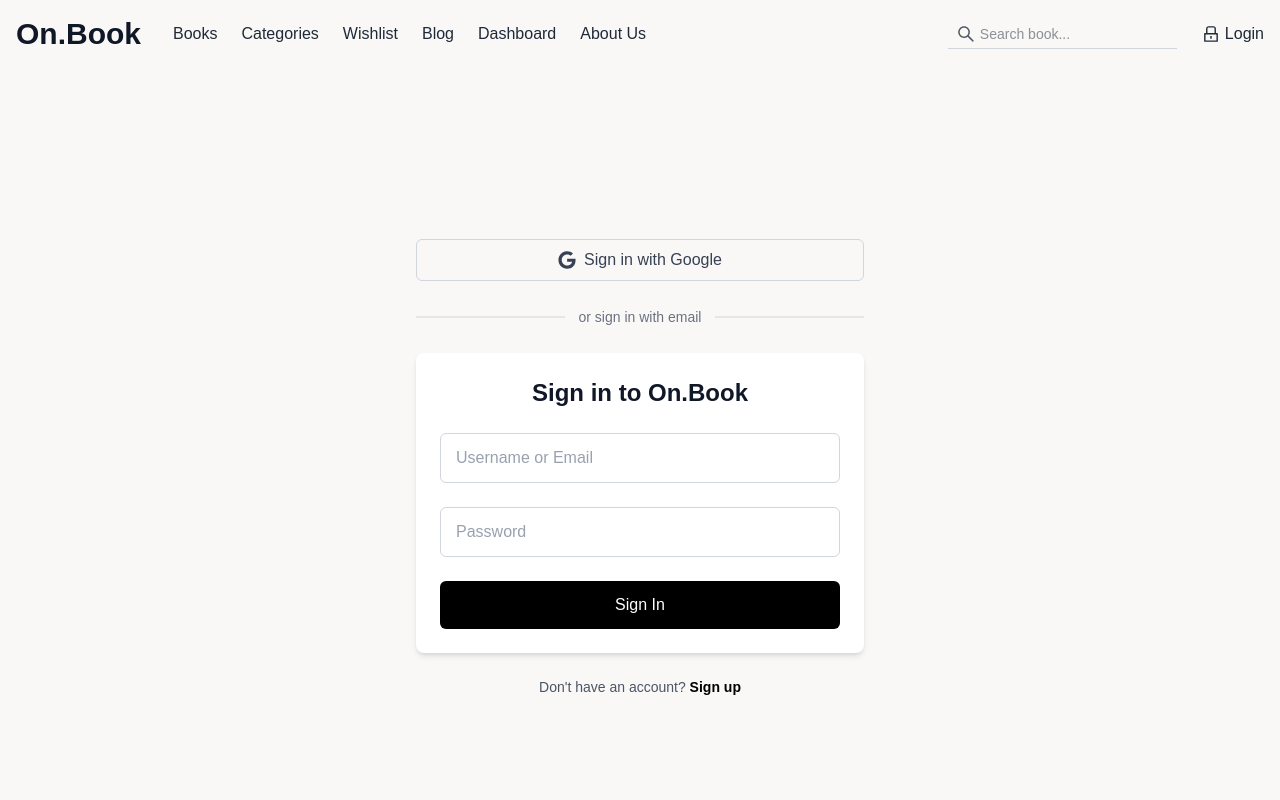
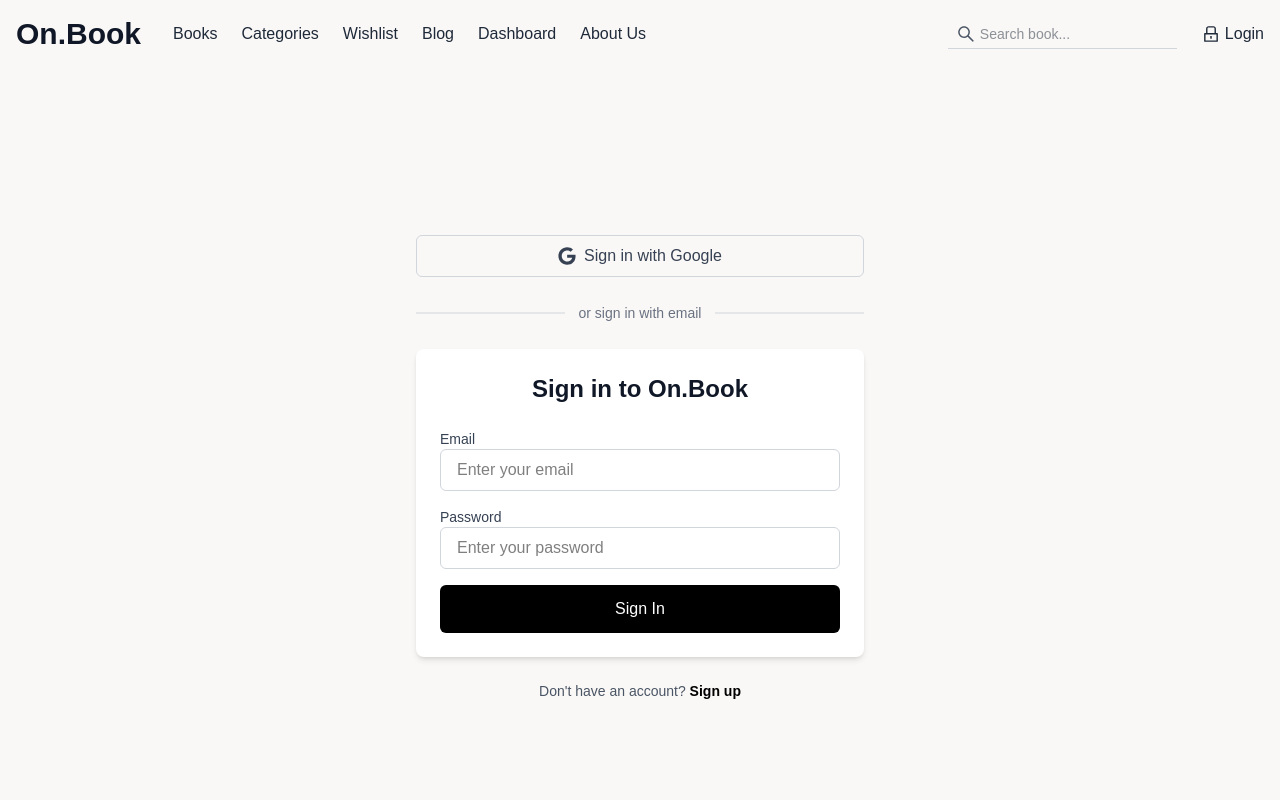
Before and after one commit to ashiqur-russel/On-Book-Client, a React (Vite) app: page /signin in a window 1280 px wide. Shown: the top 800 px of the page. Built offline with nearby package versions, Linux system fonts and the light colour scheme; a web font is replaced by a local one.

Commit message:
Signin functionality and Error page

```diff
--- a/package.json
+++ b/package.json
@@ -18,6 +18,7 @@
     "jwt-decode": "^4.0.0",
     "react": "^18.3.1",
     "react-dom": "^18.3.1",
+    "react-hook-form": "^7.54.2",
     "react-icons": "^5.4.0",
     "react-redux": "^9.2.0",
     "react-router": "^7.1.3",
--- a/src/components/utils/OnForm.tsx
+++ b/src/components/utils/OnForm.tsx
@@ -1,4 +1,4 @@
-import React from "react";
+import { Control } from "react-hook-form";
 import OnInputField from "./OnInputField";
 
 interface FormProps {
@@ -7,16 +7,19 @@ interface FormProps {
     label: string;
     type: string;
     name: string;
-    required?: boolean;
+    placeholder?: string;
   }[];
   buttonText: string;
-  onSubmit: (e: React.FormEvent<HTMLFormElement>) => void;
+  // eslint-disable-next-line @typescript-eslint/no-explicit-any
+  control: Control<any>;
+  onSubmit: () => void;
 }
 
 const OnForm: React.FC<FormProps> = ({
   title,
   fields,
   buttonText,
+  control,
   onSubmit,
 }) => {
   return (
@@ -25,18 +28,24 @@ const OnForm: React.FC<FormProps> = ({
         {title}
       </h2>
 
-      <form onSubmit={onSubmit} className="space-y-4">
-        {fields.map((field, index) => (
+      <form onSubmit={onSubmit} className="space-y-4 text-black">
+        {fields.map((field, index) => {
+          return (
             <OnInputField
               key={index}
               type={field.type}
               name={field.name}
-            required={field.required}
               label={field.label}
+              placeholder={field.placeholder}
+              control={control}
             />
-        ))}
+          );
+        })}
 
-        <button className="w-full bg-black text-white py-3 rounded-md hover:bg-gray-800 transition">
+        <button
+          type="submit"
+          className="w-full bg-black text-white py-3 rounded-md hover:bg-gray-800 transition"
+        >
           {buttonText}
         </button>
       </form>
--- a/src/components/utils/OnInputField.tsx
+++ b/src/components/utils/OnInputField.tsx
@@ -1,48 +1,36 @@
-import React, { useState } from "react";
+import { Control, useController } from "react-hook-form";
 
 interface InputProps {
+  name: string;
   label: string;
   type: string;
-  name: string;
-  required?: boolean;
-  onChange?: (e: React.ChangeEvent<HTMLInputElement>) => void;
+  placeholder?: string;
+  // eslint-disable-next-line @typescript-eslint/no-explicit-any
+  control: Control<any>;
 }
 
 const OnInputField: React.FC<InputProps> = ({
+  name,
   label,
   type,
-  name,
-  required,
-  onChange,
+  placeholder,
+  control,
 }) => {
-  const [value, setValue] = useState("");
-
-  const handleChange = (e: React.ChangeEvent<HTMLInputElement>) => {
-    setValue(e.target.value);
-    if (onChange) onChange(e);
-  };
+  const {
+    field,
+    fieldState: { error },
+  } = useController({ name, control });
 
   return (
-    <div className="relative mb-6">
+    <div>
+      <label className="block text-sm font-medium text-gray-700">{label}</label>
       <input
-        id={name}
-        name={name}
+        {...field}
         type={type}
-        required={required}
-        value={value}
-        onChange={handleChange}
-        className="peer w-full border border-gray-300 px-4 py-3 text-black bg-white rounded-md focus:outline-none focus:ring-2 focus:ring-gray-500 placeholder-transparent"
-        placeholder=" " // Hides placeholder to prevent overlap
+        placeholder={placeholder}
+        className="w-full border border-gray-300 px-4 py-2 rounded-md focus:outline-none focus:ring-2 focus:ring-blue-500"
       />
-      <label
-        className={`absolute left-4 top-1/2 transform -translate-y-1/2 text-gray-500 text-sm transition-all
-          peer-placeholder-shown:top-1/2 peer-placeholder-shown:-translate-y-1/2
-          peer-placeholder-shown:text-base peer-placeholder-shown:text-gray-400
-          peer-focus:top-2 peer-focus:text-xs peer-focus:text-gray-700
-          ${value ? "top-2 text-xs text-gray-700" : ""}`}
-      >
-        {label}
-      </label>
+      {error && <p className="text-red-500 text-xs mt-1">{error.message}</p>}
     </div>
   );
 };
--- /dev/null
+++ b/src/pages/Error/ErrorsPage.tsx
@@ -0,0 +1,37 @@
+import { Link, useRouteError, isRouteErrorResponse } from "react-router-dom";
+
+const ErrorPage = () => {
+  const error = useRouteError();
+
+  let errorMessage = "An unexpected error occurred.";
+
+  if (isRouteErrorResponse(error)) {
+    errorMessage =
+      error.status === 404
+        ? "The page you're looking for doesn't exist."
+        : error.data || "An unexpected error occurred.";
+    // eslint-disable-next-line @typescript-eslint/no-unused-vars
+    const errorStatus = error.status;
+    errorMessage = error.statusText;
+  }
+
+  return (
+    <>
+      <div className="flex flex-col items-center justify-center min-h-screen bg-gray-100 text-center p-6">
+        <h1 className="text-6xl font-bold text-gray-800">Oops!</h1>
+        <p className="text-xl text-gray-600 mt-4">We can't find that page.</p>
+        <p className="text-gray-500 mt-2">{errorMessage}</p>
+
+        {/* Back to Home */}
+        <Link
+          to="/"
+          className="mt-6 px-6 py-3 bg-blue-600 text-white rounded-lg hover:bg-blue-700 transition"
+        >
+          Go Back Home
+        </Link>
+      </div>
+    </>
+  );
+};
+
+export default ErrorPage;
--- a/src/pages/Signin/Signin.tsx
+++ b/src/pages/Signin/Signin.tsx
@@ -1,34 +1,49 @@
+import { useForm, SubmitHandler } from "react-hook-form";
 import { FaGoogle } from "react-icons/fa";
-import { NavLink } from "react-router-dom";
+import { NavLink, useNavigate } from "react-router-dom";
 import OnForm from "../../components/utils/OnForm";
+import { useAppDispatch } from "../../redux/hooks";
+import { useLoginMutation } from "../../redux/features/auth/authApi";
+import { verifyToken } from "../../utils/verifyToken";
+import { setUser, TUser } from "../../redux/features/auth/authSlice";
+import { toast } from "sonner";
+
+interface LoginForm {
+  email: string;
+  password: string;
+}
 
 const SignIn = () => {
-  // Define the fields dynamically
-  const signInFields = [
-    {
-      label: "Username or Email",
-      type: "text",
-      name: "email",
-      placeholder: "Enter your email",
-      required: true,
+  const navigate = useNavigate();
+  const dispatch = useAppDispatch();
+  const [login, { isLoading }] = useLoginMutation();
+
+  const { handleSubmit, control } = useForm<LoginForm>({
+    defaultValues: {
+      email: "",
+      password: "",
     },
-    {
-      label: "Password",
-      type: "password",
-      name: "password",
-      placeholder: "Enter your password",
-      required: true,
-    },
-  ];
+  });
 
-  // Handle form submission
-  const handleSignInSubmit = (e: React.FormEvent<HTMLFormElement>) => {
-    e.preventDefault();
-    alert("Sign In Successful!");
+  const onSubmit: SubmitHandler<LoginForm> = async (data) => {
+    try {
+      console.log("Sending refresh token");
+      console.log(data);
+      const result = await login(data).unwrap();
+      const token = result.data.accessToken;
+      const user = verifyToken(token) as TUser;
+
+      toast.success("Logged in Successfully", { duration: 200 });
+      dispatch(setUser({ user, token }));
+
+      // Redirect user based on role
+      navigate(`/${user.role}/dashboard`);
+    } catch {
+      toast.error("Invalid credentials. Please try again.");
+    }
   };
 
   return (
-    <>
     <div className="min-h-screen flex">
       <div className="flex flex-1 justify-center items-center p-6">
         <div className="w-full max-w-md">
@@ -39,9 +54,7 @@ const SignIn = () => {
           </button>
 
           <div className="relative my-6 text-center">
-              <span className="text-gray-500 text-sm">
-                or sign in with email
-              </span>
+            <span className="text-gray-500 text-sm">or sign in with email</span>
             <div className="absolute left-0 top-1/2 transform -translate-y-1/2 w-1/3 border-t border-gray-300"></div>
             <div className="absolute right-0 top-1/2 transform -translate-y-1/2 w-1/3 border-t border-gray-300"></div>
           </div>
@@ -49,9 +62,23 @@ const SignIn = () => {
           {/* Sign In Form Using Generic Component */}
           <OnForm
             title="Sign in to On.Book"
-              fields={signInFields}
-              buttonText="Sign In"
-              onSubmit={handleSignInSubmit}
+            fields={[
+              {
+                label: "Email",
+                type: "text",
+                name: "email",
+                placeholder: "Enter your email",
+              },
+              {
+                label: "Password",
+                type: "password",
+                name: "password",
+                placeholder: "Enter your password",
+              },
+            ]}
+            buttonText={isLoading ? "Signing In..." : "Sign In"}
+            control={control}
+            onSubmit={handleSubmit(onSubmit)}
           />
 
           {/* Sign Up Link */}
@@ -67,7 +94,6 @@ const SignIn = () => {
         </div>
       </div>
     </div>
-    </>
   );
 };
 
--- a/src/redux/api/baseApi.ts
+++ b/src/redux/api/baseApi.ts
@@ -1,3 +1,4 @@
+/* eslint-disable @typescript-eslint/no-explicit-any */
 import {
   BaseQueryApi,
   BaseQueryFn,
--- a/src/routes/route.tsx
+++ b/src/routes/route.tsx
@@ -9,11 +9,13 @@ import App from "../App";
 import MainLayout from "../components/Layout/MainLayout";
 import DashboardLayout from "../components/Layout/DashboardLayout";
 import Payment from "../components/Dashboard/Payment/Payment";
+import ErrorPage from "../pages/Error/ErrorsPage";
 
 const router = createBrowserRouter([
   {
     path: "/",
     element: <MainLayout />,
+    errorElement: <ErrorPage />,
     children: [
       { index: true, element: <App /> },
       { path: "signin", element: <SignIn /> },
@@ -23,11 +25,13 @@ const router = createBrowserRouter([
   {
     path: "/payment",
     element: <ProtectedRoute role="user" />,
+    errorElement: <ErrorPage />,
     children: [{ index: true, element: <Payment /> }],
   },
   {
     path: "/dashboard",
     element: <ProtectedRoute role="admin" />,
+    errorElement: <ErrorPage />,
     children: [
       {
         path: "admin",
@@ -47,6 +51,10 @@ const router = createBrowserRouter([
       },
     ],
   },
+  {
+    path: "*",
+    element: <ErrorPage />,
+  },
 ]);
 
 export default router;
```
Also changed, not shown: 1 other file (tests, documents, lock files or other folders). Lines whose indentation alone changed are shown as unchanged.
